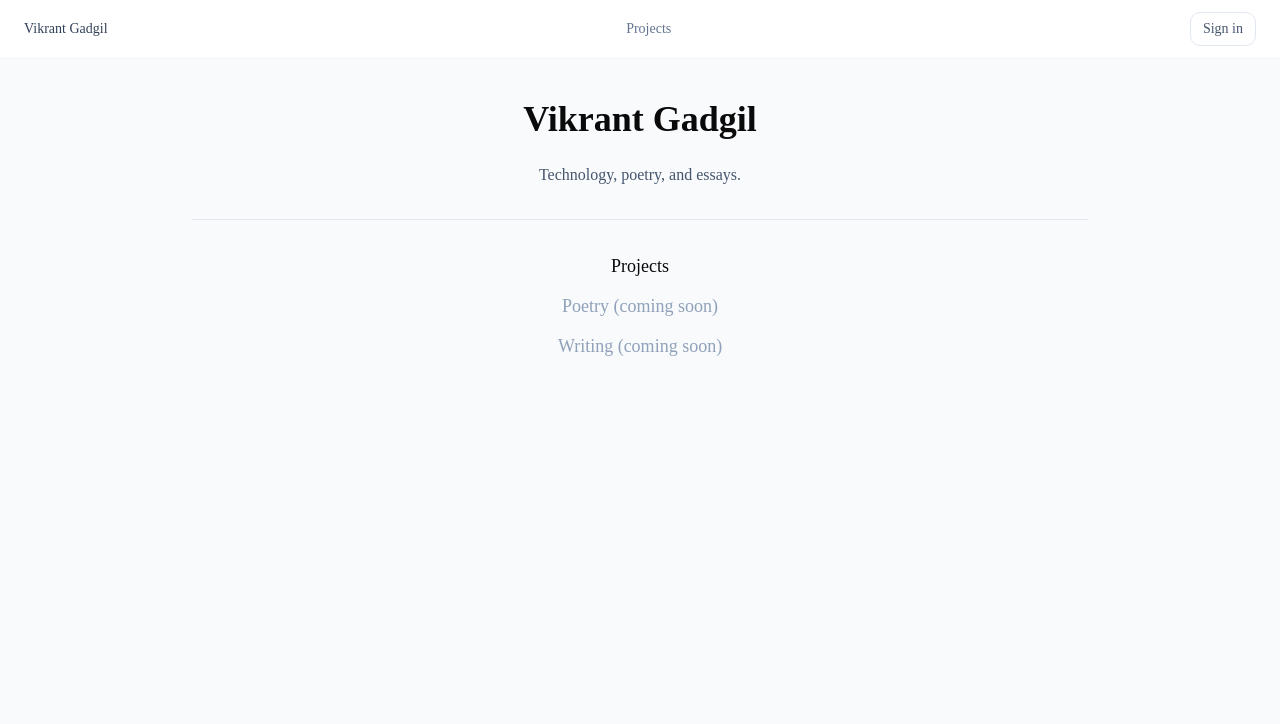
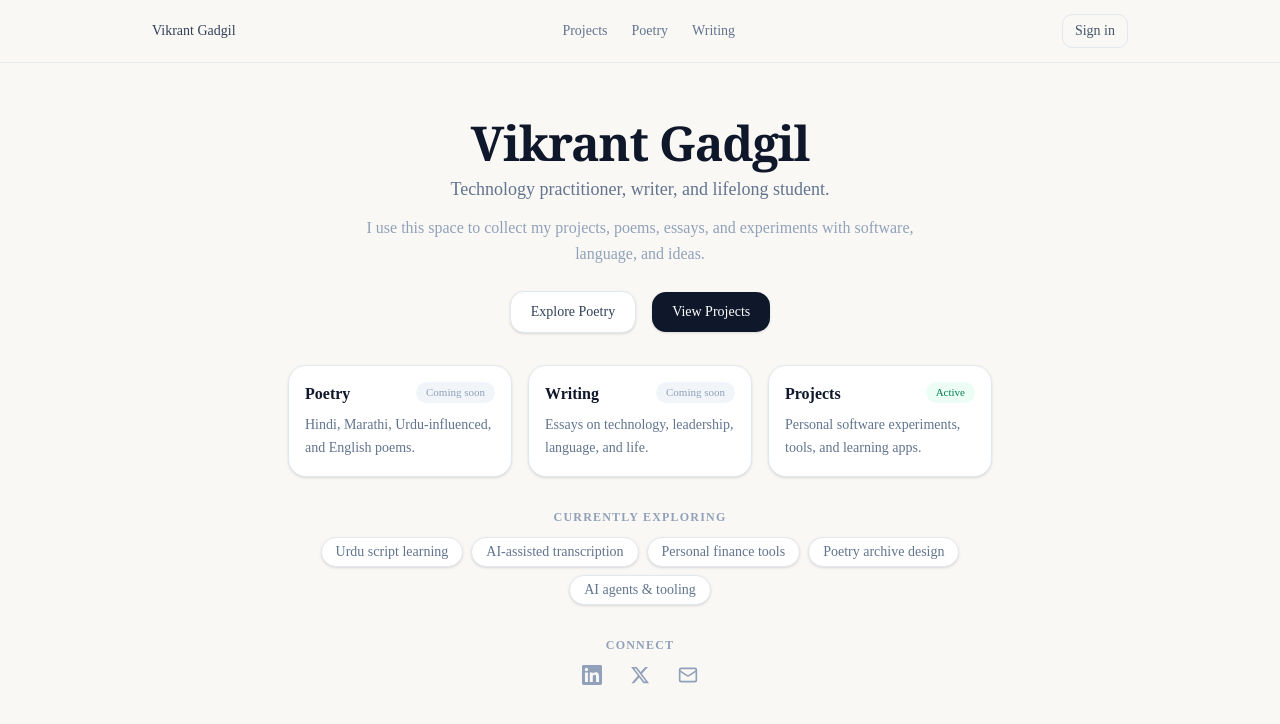
Before and after one commit to vikrantgadgil/gadgil-next, a Next.js app: page / in a window 1280 px wide. Shown: the top 724 px of the page. Built offline with nearby package versions, Linux system fonts and the light colour scheme; no server answers.

Commit message:
Add Ready Reckoner feature

```diff
--- a/app/page.tsx
+++ b/app/page.tsx
@@ -1,30 +1,158 @@
 import Link from "next/link";
+
+const FEATURE_CARDS = [
+  {
+    href: "/poetry",
+    title: "Poetry",
+    description:
+      "Hindi, Marathi, Urdu-influenced, and English poems.",
+    status: "Coming soon" as const,
+  },
+  {
+    href: "/writing",
+    title: "Writing",
+    description:
+      "Essays on technology, leadership, language, and life.",
+    status: "Coming soon" as const,
+  },
+  {
+    href: "/projects",
+    title: "Projects",
+    description:
+      "Personal software experiments, tools, and learning apps.",
+    status: "Active" as const,
+  },
+];
+
+const EXPLORING = [
+  "Urdu script learning",
+  "AI-assisted transcription",
+  "Personal finance tools",
+  "Poetry archive design",
+  "AI agents & tooling",
+];
 
 export default function HomePage() {
   return (
-    <main className="min-h-screen bg-slate-50 p-10">
-      <div className="mx-auto max-w-4xl space-y-6 text-center">
-        <h1 className="text-4xl font-semibold">Vikrant Gadgil</h1>
+    <main className="min-h-screen bg-[#faf8f5]">
+      <div className="mx-auto max-w-3xl px-6 py-10 sm:px-8 sm:py-14">
+        {/* ── Hero ─────────────────────────────────────────── */}
+        <section className="text-center">
+          <h1 className="font-serif text-4xl font-semibold tracking-tight text-slate-900 sm:text-5xl">
+            Vikrant Gadgil
+          </h1>
+          <p className="mt-2 text-lg text-slate-500">
+            Technology practitioner, writer, and lifelong student.
+          </p>
+          <p className="mx-auto mt-3 max-w-xl text-base leading-relaxed text-slate-400">
+            I use this space to collect my projects, poems, essays, and
+            experiments with software, language, and ideas.
+          </p>
 
-        <p className="text-slate-600">Technology, poetry, and essays.</p>
-
-        <hr className="my-8 border-slate-200" />
-
-        <div className="space-y-3 text-lg">
-          <div>
-            <Link href="/projects" className="hover:underline">
-              Projects
+          {/* ── Buttons ────────────────────────────────────── */}
+          <div className="mt-6 flex flex-wrap items-center justify-center gap-4">
+            <Link
+              href="/poetry"
+              className="inline-flex items-center gap-2 rounded-xl border border-slate-200 bg-white px-5 py-2.5 text-sm font-medium text-slate-700 shadow-sm transition-all hover:border-slate-300 hover:bg-slate-50 hover:shadow-md"
+            >
+              Explore Poetry
+            </Link>
+            <Link
+              href="/projects"
+              className="inline-flex items-center gap-2 rounded-xl bg-slate-900 px-5 py-2.5 text-sm font-medium text-white shadow-sm transition-all hover:bg-slate-700 hover:shadow-md"
+            >
+              View Projects
             </Link>
           </div>
+        </section>
 
-          <div>
-            <span className="text-slate-400">Poetry (coming soon)</span>
+        {/* ── Feature Cards ────────────────────────────────── */}
+        <section className="mt-8 grid gap-4 sm:grid-cols-3">
+          {FEATURE_CARDS.map((card) => (
+            <Link
+              key={card.title}
+              href={card.href}
+              className="group flex flex-col rounded-2xl border border-slate-200 bg-white p-4 shadow-sm transition-all hover:border-slate-300 hover:shadow-md"
+            >
+              <div className="flex items-start justify-between">
+                <h2 className="text-base font-semibold text-slate-900 group-hover:text-slate-700">
+                  {card.title}
+                </h2>
+                <span
+                  className={`shrink-0 rounded-full px-2.5 py-0.5 text-[11px] font-medium ${
+                    card.status === "Active"
+                      ? "bg-emerald-50 text-emerald-700"
+                      : "bg-slate-100 text-slate-400"
+                  }`}
+                >
+                  {card.status}
+                </span>
+              </div>
+              <p className="mt-2 text-sm leading-relaxed text-slate-500">
+                {card.description}
+              </p>
+            </Link>
+          ))}
+        </section>
+
+        {/* ── Currently Exploring ──────────────────────────── */}
+        <section className="mt-8">
+          <h2 className="text-center text-xs font-semibold uppercase tracking-widest text-slate-400">
+            Currently exploring
+          </h2>
+          <ul className="mt-3 flex flex-wrap justify-center gap-2">
+            {EXPLORING.map((item) => (
+              <li
+                key={item}
+                className="rounded-full border border-slate-200 bg-white px-3.5 py-1 text-sm text-slate-500 shadow-sm"
+              >
+                {item}
+              </li>
+            ))}
+          </ul>
+        </section>
+
+        {/* ── Connect ──────────────────────────────────────── */}
+        <section className="mt-8 text-center">
+          <h2 className="text-xs font-semibold uppercase tracking-widest text-slate-400">
+            Connect
+          </h2>
+          <div className="mt-3 flex flex-wrap items-center justify-center gap-7">
+            <a
+              href="https://www.linkedin.com/in/vikgadgil"
+              target="_blank"
+              rel="noopener noreferrer"
+              className="text-slate-400 transition-colors hover:text-slate-700"
+              aria-label="LinkedIn"
+            >
+              <svg width="20" height="20" viewBox="0 0 24 24" fill="currentColor">
+                <path d="M20.447 20.452h-3.554v-5.569c0-1.328-.027-3.037-1.852-3.037-1.853 0-2.136 1.445-2.136 2.939v5.667H9.351V9h3.414v1.561h.046c.477-.9 1.637-1.85 3.37-1.85 3.601 0 4.267 2.37 4.267 5.455v6.286zM5.337 7.433a2.062 2.062 0 0 1-2.063-2.065 2.064 2.064 0 1 1 2.063 2.065zm1.782 13.019H3.555V9h3.564v11.452zM22.225 0H1.771C.792 0 0 .774 0 1.729v20.542C0 23.227.792 24 1.771 24h20.451C23.2 24 24 23.227 24 22.271V1.729C24 .774 23.2 0 22.222 0h.003z"/>
+              </svg>
+            </a>
+            <a
+              href="https://x.com/vgadgil"
+              target="_blank"
+              rel="noopener noreferrer"
+              className="text-slate-400 transition-colors hover:text-slate-700"
+              aria-label="X (formerly Twitter)"
+            >
+              <svg width="20" height="20" viewBox="0 0 24 24" fill="currentColor">
+                <path d="M18.244 2.25h3.308l-7.227 8.26 8.502 11.24H16.17l-5.214-6.817L4.99 21.75H1.68l7.73-8.835L1.254 2.25H8.08l4.713 6.231zm-1.161 17.52h1.833L7.084 4.126H5.117z"/>
+              </svg>
+            </a>
+            <a
+              href="mailto:vik76@yahoo.com"
+              className="text-slate-400 transition-colors hover:text-slate-700"
+              aria-label="Email"
+            >
+              <svg width="20" height="20" viewBox="0 0 24 24" fill="none" stroke="currentColor" strokeWidth="2" strokeLinecap="round" strokeLinejoin="round">
+                <rect width="20" height="16" x="2" y="4" rx="2"/>
+                <path d="m22 7-8.97 5.7a1.94 1.94 0 0 1-2.06 0L2 7"/>
+              </svg>
+            </a>
           </div>
+        </section>
 
-          <div>
-            <span className="text-slate-400">Writing (coming soon)</span>
-          </div>
-        </div>
       </div>
     </main>
   );
--- /dev/null
+++ b/app/poetry/page.tsx
@@ -0,0 +1,18 @@
+export default function PoetryPage() {
+  return (
+    <main className="min-h-screen bg-[#faf8f5]">
+      <div className="mx-auto max-w-3xl px-6 py-20 sm:px-8 sm:py-28">
+        <div className="text-center">
+          <h1 className="font-serif text-4xl font-semibold tracking-tight text-slate-900 sm:text-5xl">
+            Poetry
+          </h1>
+          <p className="mx-auto mt-4 max-w-xl text-base leading-relaxed text-slate-500">
+            A future home for poems in Hindi, Marathi, Urdu-influenced language,
+            and English.
+          </p>
+          <p className="mt-8 text-sm text-slate-400">This section is being shaped.</p>
+        </div>
+      </div>
+    </main>
+  );
+}
--- /dev/null
+++ b/app/writing/page.tsx
@@ -0,0 +1,17 @@
+export default function WritingPage() {
+  return (
+    <main className="min-h-screen bg-[#faf8f5]">
+      <div className="mx-auto max-w-3xl px-6 py-20 sm:px-8 sm:py-28">
+        <div className="text-center">
+          <h1 className="font-serif text-4xl font-semibold tracking-tight text-slate-900 sm:text-5xl">
+            Writing
+          </h1>
+          <p className="mx-auto mt-4 max-w-xl text-base leading-relaxed text-slate-500">
+            Essays on technology, leadership, language, and life.
+          </p>
+          <p className="mt-8 text-sm text-slate-400">This section is being shaped.</p>
+        </div>
+      </div>
+    </main>
+  );
+}
--- a/components/nav.tsx
+++ b/components/nav.tsx
@@ -5,8 +5,8 @@ export async function Nav() {
   const session = await auth();
 
   return (
-    <header className="border-b border-slate-100 bg-white">
-      <div className="mx-auto flex max-w-7xl items-center justify-between px-6 py-3">
+    <header className="border-b border-slate-200/70 bg-[#faf8f5]">
+      <div className="mx-auto flex max-w-5xl items-center justify-between px-6 py-3.5">
         <Link
           href="/"
           className="text-sm font-medium text-slate-700 hover:text-slate-900"
@@ -14,14 +14,26 @@ export async function Nav() {
           Vikrant Gadgil
         </Link>
 
-        <div className="flex items-center gap-4">
+        <nav className="flex items-center gap-6">
           <Link
             href="/projects"
             className="text-sm text-slate-500 hover:text-slate-800 transition-colors"
           >
             Projects
           </Link>
-        </div>
+          <Link
+            href="/poetry"
+            className="text-sm text-slate-500 hover:text-slate-800 transition-colors"
+          >
+            Poetry
+          </Link>
+          <Link
+            href="/writing"
+            className="text-sm text-slate-500 hover:text-slate-800 transition-colors"
+          >
+            Writing
+          </Link>
+        </nav>
 
         <div className="flex items-center gap-3">
           {session?.user ? (
```
